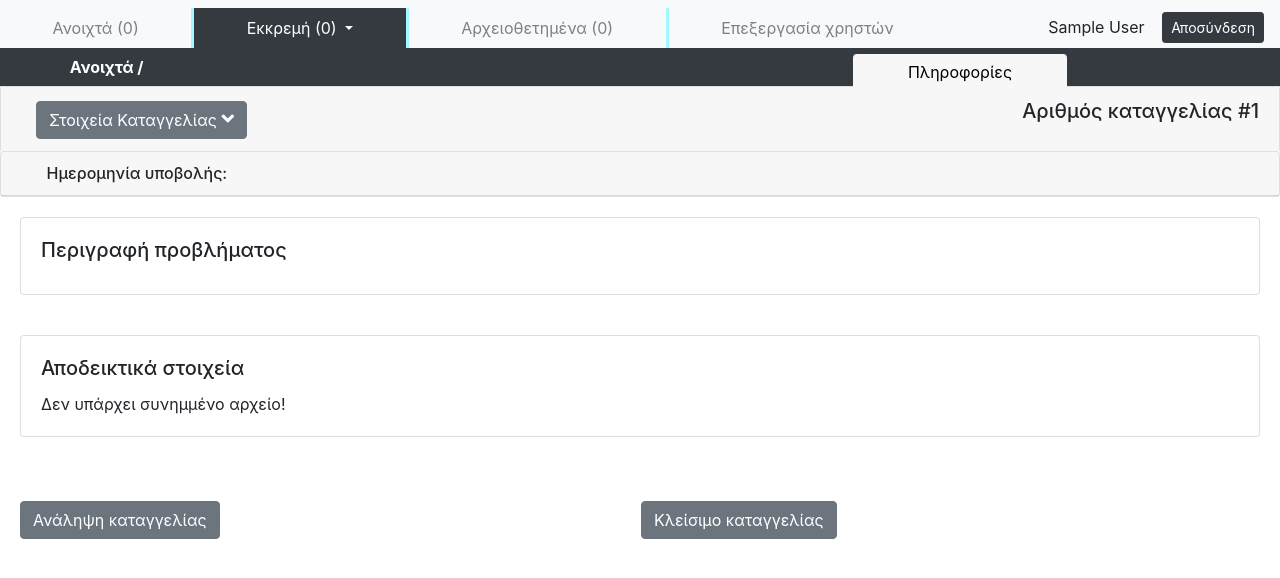
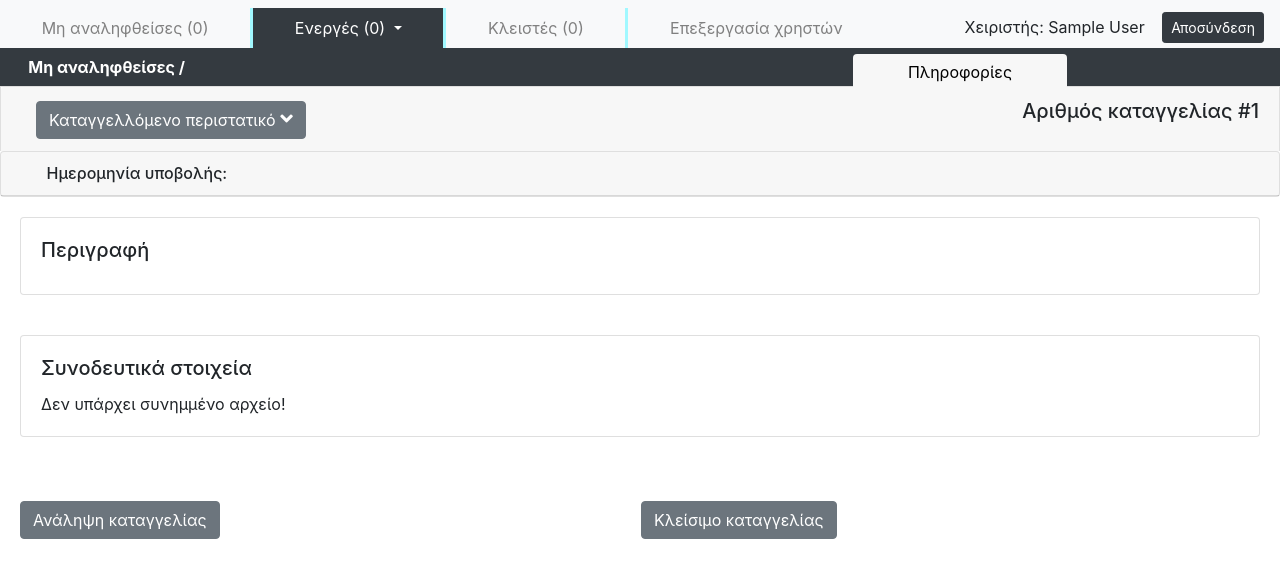
Before and after one commit to IoannisKlian/Consumer-Complaint, a PHP site: page /employee/complaint-box/ in a window 1280 px wide. Shown: the top 578 px of the page. Run offline with PHP 8.4, Linux system fonts and the light colour scheme; the visitor is signed in with stand-in values (Sample User, id 1); data comes from the database, SQL or seed files in the repository; data that the repository does not hold is empty.

Commit message:
typo changes requested from gaviotis

```diff
--- a/employee/complaint-box/complaint_box_navigation.php
+++ b/employee/complaint-box/complaint_box_navigation.php
@@ -17,13 +17,13 @@
     <!-- Determine Category  -->
     <b style="color: white"><?php
           if ($complaint_navigation["status"] == 0) {
-            echo "Ανοιχτά / ";
+            echo "Μη αναληφθείσες / ";
           }
           else if ($complaint_navigation["status"] == 1) {
-            echo "Eκκρεμή / ";
+            echo "Ενεργές / ";
           }
           else if ($complaint_navigation["status"] == 2) {
-            echo "Αρχειοθετημένα / ";
+            echo "Κλειστές / ";
           }
           echo $complaint_navigation["company_name"];?>
     </b>
--- a/employee/complaint-box/complaint_info.php
+++ b/employee/complaint-box/complaint_info.php
@@ -9,7 +9,7 @@
     <div class="card-header" id="headingOne">
       <h2 style="display: inline;" class="col-sm">
         <button class="btn btn-secondary" type="button" data-toggle="collapse" data-target="#collapseOne" aria-expanded="false" aria-controls="collapseOne">
-          Στοιχεία Καταγγελίας <i class="fa fa-angle-down" style="font-size:20px"></i>
+          Καταγγελλόμενο περιστατικό <i class="fa fa-angle-down" style="font-size:20px"></i>
         </button>
       </h2>
       <h5 style="display: inline;float: right;"><?php echo "Αριθμός καταγγελίας "."#".$_SESSION['complaintID'];?></h5>
@@ -22,7 +22,7 @@
 			            <div class="col-sm-6">
 			              <div class="card">
 			                <div class="card-body">
-			                  <h5 class="card-title">Στοιχεία Καταγγελέα  </h5>
+			                  <h5 class="card-title">Στοιχεία καταναλωτή  </h5>
 			                  <p class="card-text">
 			                    Ονομ/νυμο: <?php echo $fullname; ?><br>
 			                    Τηλέφωνο επικοινωνίας: <?php echo $phone; ?><br>
@@ -42,11 +42,11 @@
 			            <div class="col-sm-6">
 							<div class="card">
 				                <div class="card-body">
-				                  <h5 class="card-title">Στοιχεία Καταγγελόμενου</h5>
-				                  <p class="card-text"> Επωνυμία Επιχείρησης: <?php echo $company_name; ?><br>
-				                                        Διεύθυνση Επιχείρησης: <?php echo $company_address; ?><br>
-				                                        ΑΦΜ Επιχείρησης: <?php echo $company_taxId; ?><br>
-				                                        Τηλέφωνο επικοινωνίας Επιχείρησης: <?php echo $company_phone; ?><br>
+				                  <h5 class="card-title">Στοιχεία καταγγελλόμενης επιχείρησης</h5>
+				                  <p class="card-text"> Επωνυμία επιχείρησης: <?php echo $company_name; ?><br>
+				                                        Διεύθυνση επιχείρησης: <?php echo $company_address; ?><br>
+				                                        ΑΦΜ επιχείρησης: <?php echo $company_taxId; ?><br>
+				                                        Τηλέφωνο επικοινωνίας επιχείρησης: <?php echo $company_phone; ?><br>
 				                                        <div>
 				                                        <?php if ($company_address == "-"){ ?>
 									                    	<button class="btn btn-success" onclick="
--- a/employee/complaint-box/index.php
+++ b/employee/complaint-box/index.php
@@ -60,7 +60,7 @@
 	      <div class="col-sm-12">
 	        <div class="card">
 	            <div class="card-body">
-	                <h5 class="card-title">Περιγραφή προβλήματος</h5>
+	                <h5 class="card-title">Περιγραφή</h5>
 	                <p class="card-text"> <?php echo $comment; ?></p>
 	              </div>
 	            </div>
@@ -74,7 +74,7 @@
 		      	<div class="col-sm-12">
 		        	<div class="card">
 		            	<div class="card-body">
-			                <h5 class="card-title">Αποδεικτικά στοιχεία</h5>
+			                <h5 class="card-title">Συνοδευτικά στοιχεία</h5>
 			                <?php
 		                		$query = 'SELECT * FROM file
 		                      WHERE complaint_id = '.$complaintID;
--- a/employee/complaint-list/complaint_table.php
+++ b/employee/complaint-list/complaint_table.php
@@ -10,8 +10,8 @@
     <thead class="thead-dark">
     <tr>
       <th scope="col">Αριθμός καταγγελίας</th>
-      <th scope="col">Ονομασία επιχείρησης</th>
-      <th scope="col">Όνομα καταγγελέα</th>
+      <th scope="col">Καταγγελόμενη επιχείρηση</th>
+      <th scope="col">Στοιχεία καταναλωτή</th>
       <th scope="col">Ημερομηνία υποβολής</th>
       <th scope="col">Αναλήφθηκε από</th>
 
--- a/employee/employee_nav.php
+++ b/employee/employee_nav.php
@@ -48,13 +48,13 @@
 
       <!-- Open -->
       <li class="nav-item" id="index" style="border-right: solid;  border-color: #a1f8ff;">
-        <a class="nav-link" id="employee-open" href="../complaint-list/?page_id=0">Ανοιχτά <?php echo "(".$total_rows_open.")"; ?></a>
+        <a class="nav-link" id="employee-open" href="../complaint-list/?page_id=0">Μη αναληφθείσες<?php echo " (".$total_rows_open.")"; ?></a>
       </li>
 
       <!-- Pending -->
       <li class="nav-item dropdown" id="pending" style="border-right: solid; border-color: #a1f8ff;">
         <a class="nav-link dropdown-toggle" href="../complaint-list/" id="employee-pending" role="button" data-toggle="dropdown" aria-haspopup="true" aria-expanded="false">
-          Εκκρεμή<?php echo " (".$total_rows_pending_all.")"; ?>
+          Ενεργές<?php echo " (".$total_rows_pending_all.")"; ?>
         </a>
 
         <!-- Pending Subcategories -->
@@ -72,7 +72,7 @@
       </li>
       <!-- Archived -->
       <li class="nav-item" id="archived">
-        <a class="nav-link" id="employee-archived" href="../complaint-list/?page_id=4">Αρχειοθετημένα<?php echo " (".$total_rows_closed.")"; ?></a>
+        <a class="nav-link" id="employee-archived" href="../complaint-list/?page_id=4">Κλειστές<?php echo " (".$total_rows_closed.")"; ?></a>
       </li>
 
       <?php if($_SESSION['admin'] == 1){?>
@@ -83,7 +83,7 @@
 
       <!-- Log Out Button and Employee Name -->
       <li class="nav-item" style="text-align: right;">
-        <div class="btn"><?php echo $_SESSION["name"]?></div>
+        <div class="btn"><?php echo "Χειριστής: ".$_SESSION["name"]?></div>
 
         <a href="../logout.php" class="btn btn-info btn-sm btn-dark">
           <span class="glyphicon glyphicon-log-out"></span> Αποσύνδεση
```
Also changed, not shown: form.php (+9 -9 lines).
